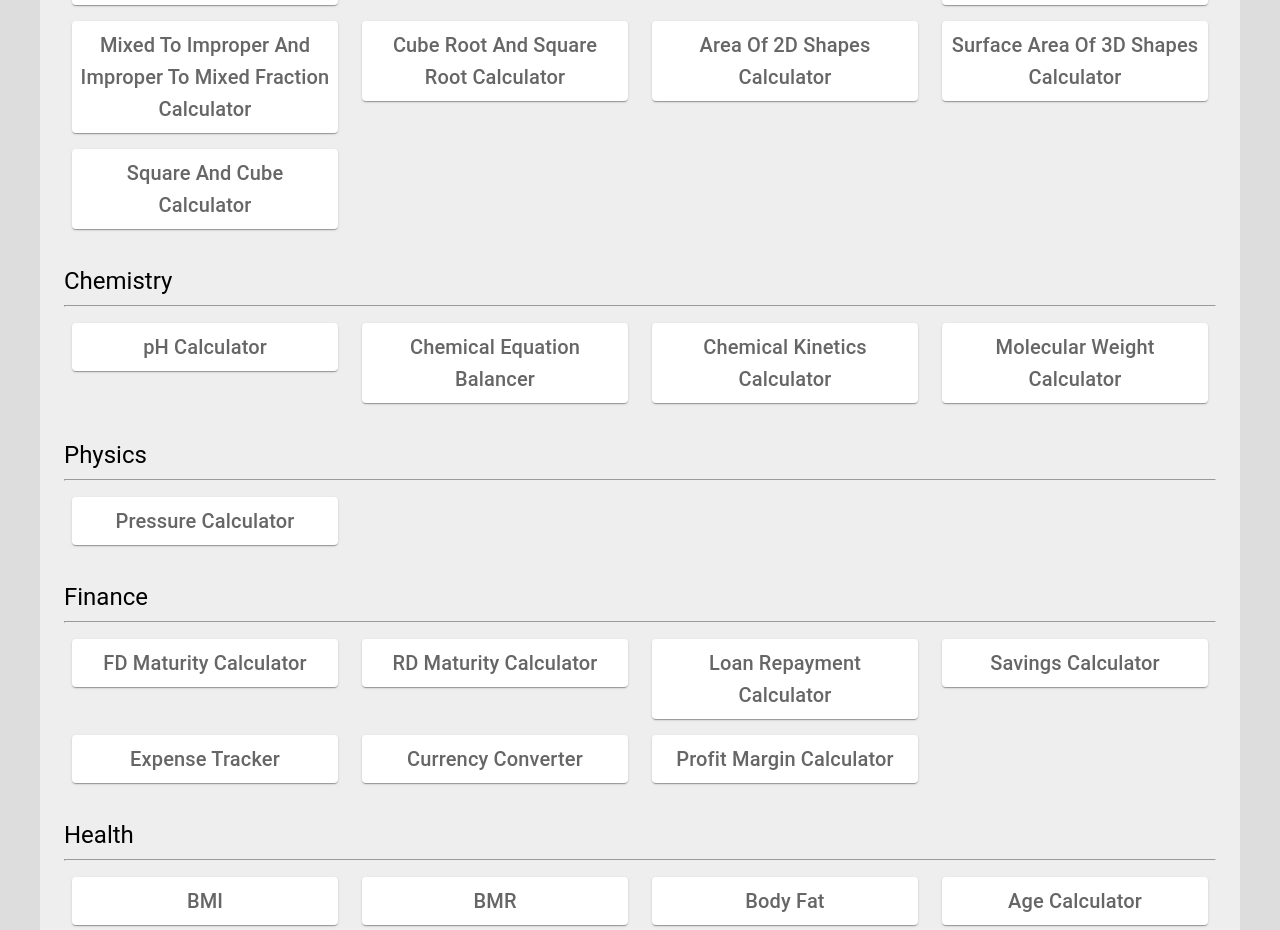
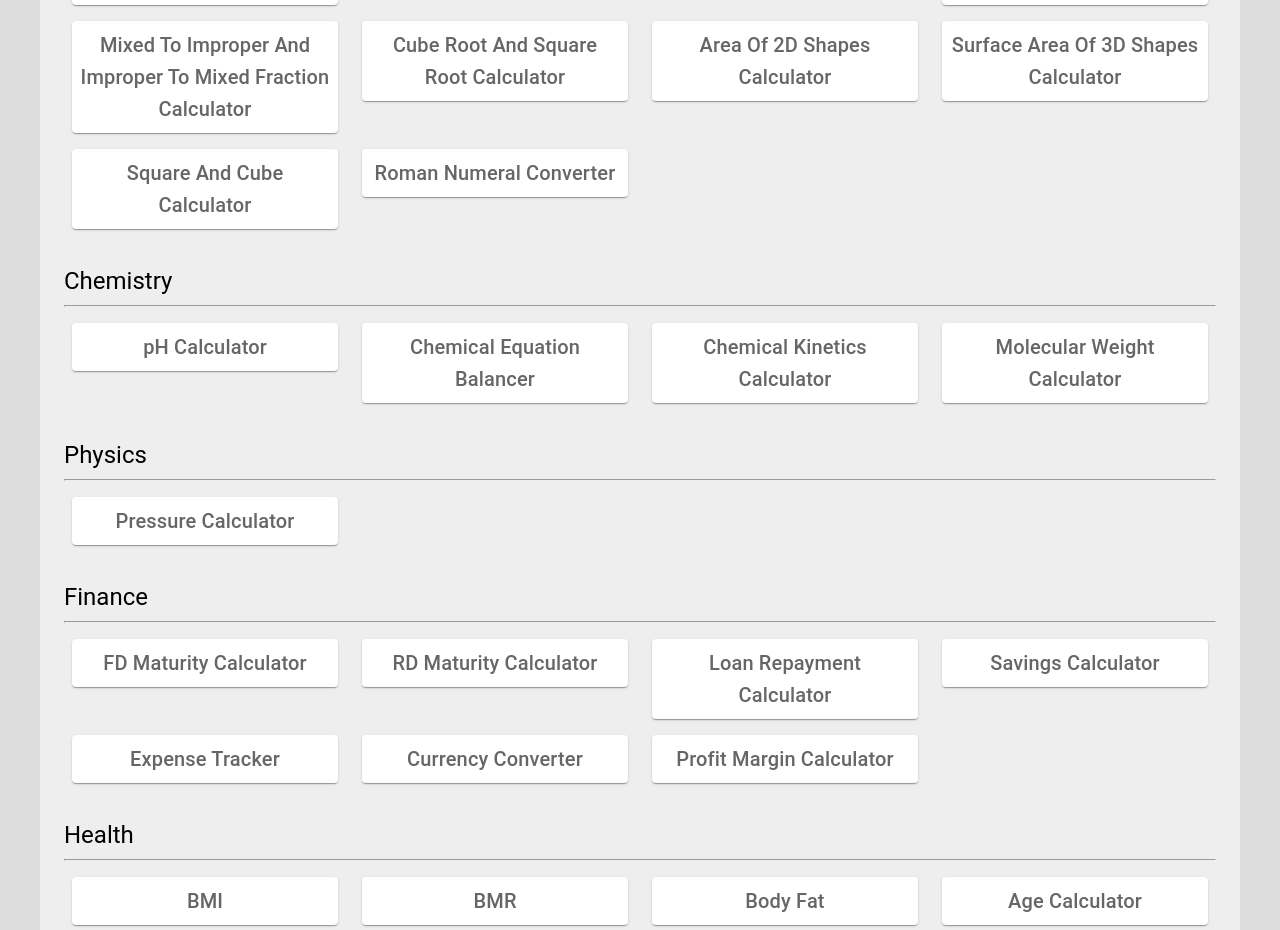
Before and after one commit to SarthakKeshari/calc_for_everything, a React (Create React App) app in the folder calculators/: page / in a window 1280 px wide. Shown: the part 1979-2909 px from the top of the page. Built offline with nearby package versions, Linux system fonts and the light colour scheme.

Commit message:
Added folders for contribution

```diff
--- a/calculators/src/App.js
+++ b/calculators/src/App.js
@@ -104,6 +104,7 @@ import MainSurfaceAreaOf3DShapes from './mathematical/surfaceAreaOf3DShapes/Main
 import MainSquareAndCubeCalc from './mathematical/squareAndCubeCalc/MainSquareAndCubeCalc';
 import MainPressureCalc from './physics/pressureCalc/MainPressureCalc';
 import MainDec2421CodeConverter from './computer_science/dec2421CodeConverter/MainDec2421CodeConverter';
+import MainRomanNumeralConverter from './mathematical/romanNumeralConverter/MainRomanNumeralConverter';
 
 function App() {
   return (
@@ -197,6 +198,7 @@ function App() {
             <Route path="areaof2dshapes" element={<MainAreaOf2DShapes /> } />
             <Route path="surfaceareaof3dshapes" element={<MainSurfaceAreaOf3DShapes /> } />
             <Route path="squareandcubecalc" element={<MainSquareAndCubeCalc /> } />
+            <Route path="romannumeralconverter" element={<MainRomanNumeralConverter /> } />
             {/* Chemistry */}
             <Route path="phcalc" element={<MainPHCalc />} />
             <Route path="chemicaleqbalancer" element={<MainChemicalEqBalancer />} />
--- a/calculators/src/Home.js
+++ b/calculators/src/Home.js
@@ -96,6 +96,7 @@ export default function Home() {
             <HomeGridItem calcName="Area Of 2D Shapes Calculator" path="/areaof2dshapes"/>
             <HomeGridItem calcName="Surface Area Of 3D Shapes Calculator" path="/surfaceareaof3dshapes"/>
             <HomeGridItem calcName="Square And Cube Calculator" path="/squareandcubecalc"/>
+            <HomeGridItem calcName="Roman Numeral Converter" path="/romannumeralconverter"/>
         </Grid>
         <br/>
         <Typography pt={1} variant='h5'>Chemistry</Typography>
--- /dev/null
+++ b/calculators/src/mathematical/romanNumeralConverter/MainRomanNumeralConverter.js
@@ -0,0 +1,14 @@
+import React from 'react';
+import { Container, Typography } from '@mui/material';
+
+function MainRomanNumeralConverter(){
+    return(
+        <Container maxWidth="lg" sx={{ bgcolor: '#eeeeee', minHeight: '90vh', paddingY:"10" }}>
+            <Typography pt={1} variant='h5' sx = {{textAlign: "center"}}>Roman Numeral Converter</Typography>
+            <hr/>
+            <br/>
+        </Container>
+    )
+}
+
+export default MainRomanNumeralConverter;
```
